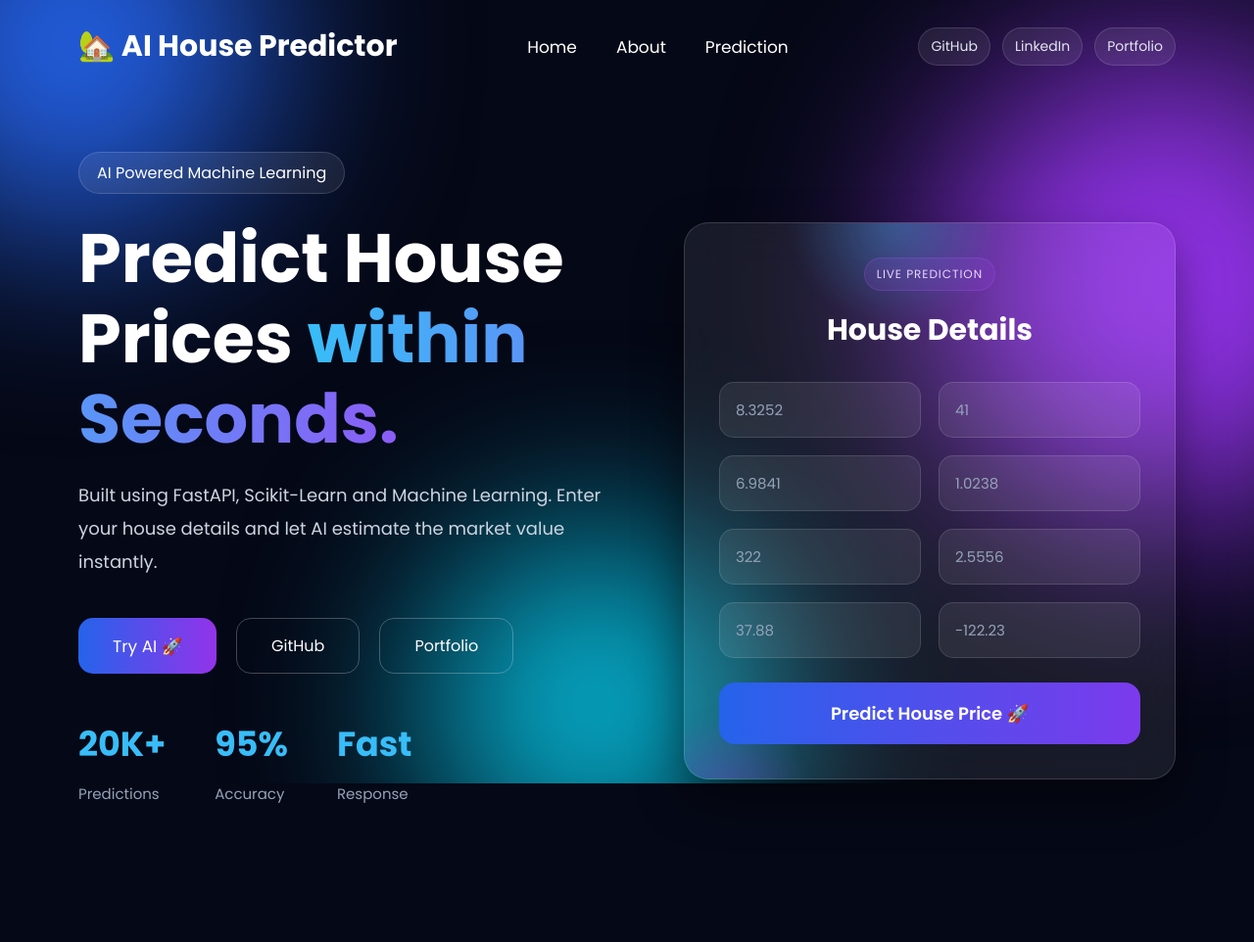
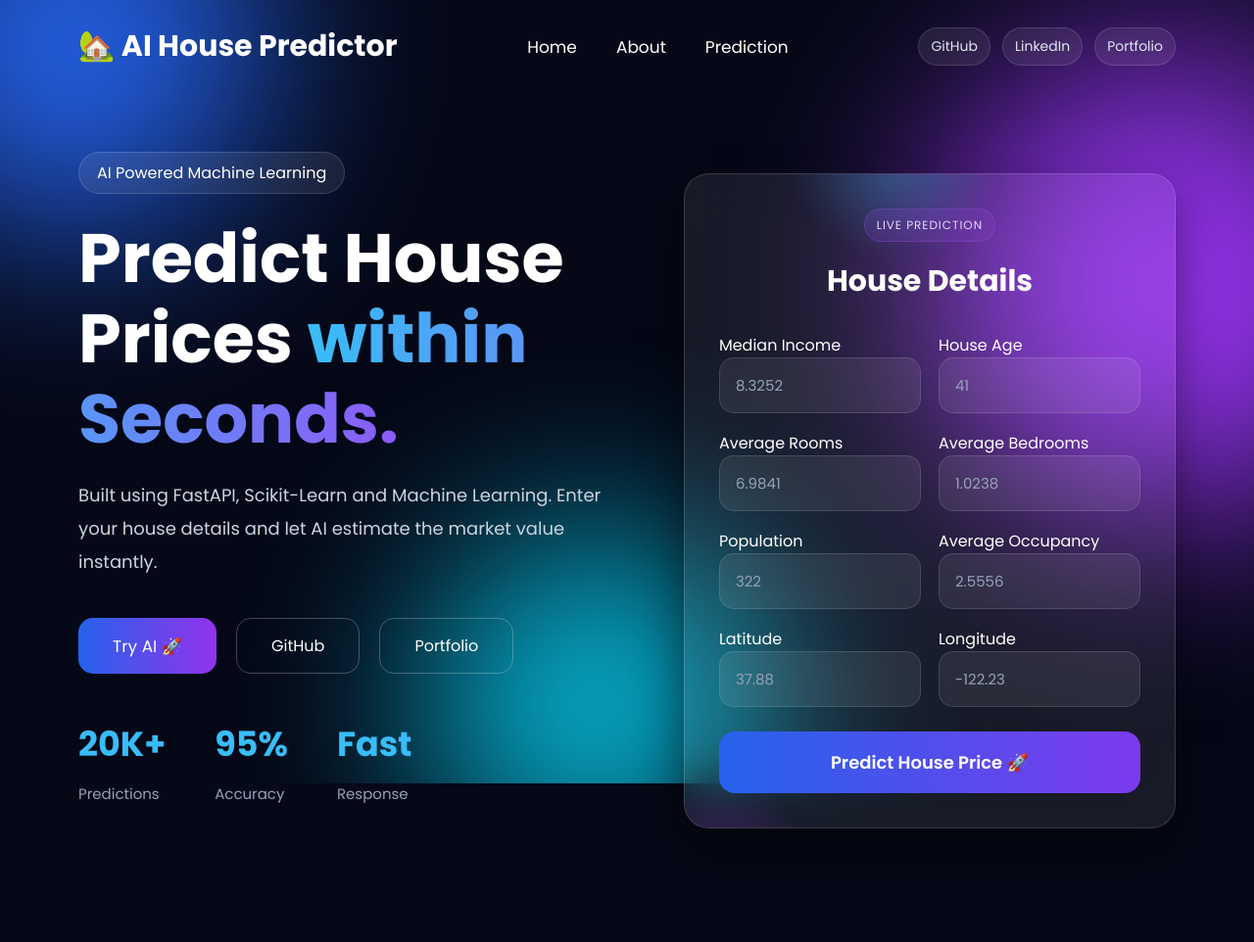
Before and after one commit to deepanshu83/house-price-prediction-, a FastAPI app: page / in a window 1280 px wide. Shown: the top 962 px of the page at 98% size. Run offline with FastAPI, Linux system fonts and the light colour scheme; parts of the project's set-up code (start-up, migrations or seed data) failed here and were passed over.

Commit message:
new commit

```diff
--- a/templates/index.html
+++ b/templates/index.html
@@ -134,53 +134,77 @@
 
                 <div class="grid">
 
+                    <div class="field">
+                        <label for="MedInc">Median Income</label>
                         <input
                             type="number"
                             step="any"
                             id="MedInc"
                             placeholder="8.3252">
+                    </div>
 
+                    <div class="field">
+                        <label for="HouseAge">House Age</label>
                         <input
                             type="number"
                             step="any"
                             id="HouseAge"
                             placeholder="41">
+                    </div>
 
+                    <div class="field">
+                        <label for="AveRooms">Average Rooms</label>
                         <input
                             type="number"
                             step="any"
                             id="AveRooms"
                             placeholder="6.9841">
+                    </div>
 
+                    <div class="field">
+                        <label for="AveBedrms">Average Bedrooms</label>
                         <input
                             type="number"
                             step="any"
                             id="AveBedrms"
                             placeholder="1.0238">
+                    </div>
 
+                    <div class="field">
+                        <label for="Population">Population</label>
                         <input
                             type="number"
                             step="any"
                             id="Population"
                             placeholder="322">
+                    </div>
 
+                    <div class="field">
+                        <label for="AveOccup">Average Occupancy</label>
                         <input
                             type="number"
                             step="any"
                             id="AveOccup"
                             placeholder="2.5556">
+                    </div>
 
+                    <div class="field">
+                        <label for="Latitude">Latitude</label>
                         <input
                             type="number"
                             step="any"
                             id="Latitude"
                             placeholder="37.88">
+                    </div>
 
+                    <div class="field">
+                        <label for="Longitude">Longitude</label>
                         <input
                             type="number"
                             step="any"
                             id="Longitude"
                             placeholder="-122.23">
+                    </div>
 
                 </div>
 
```
Also changed, not shown: TODO.md (added, +5 -0 lines). Lines whose indentation alone changed are shown as unchanged.
